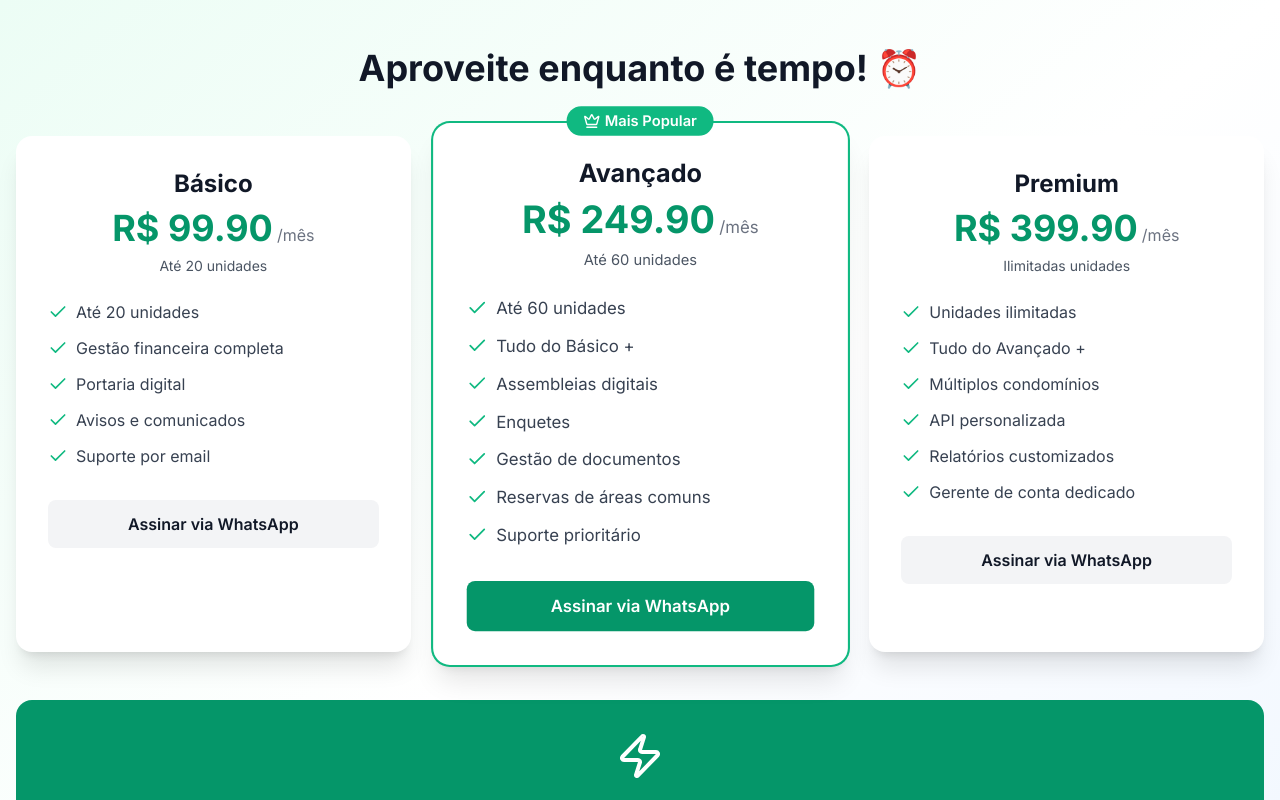
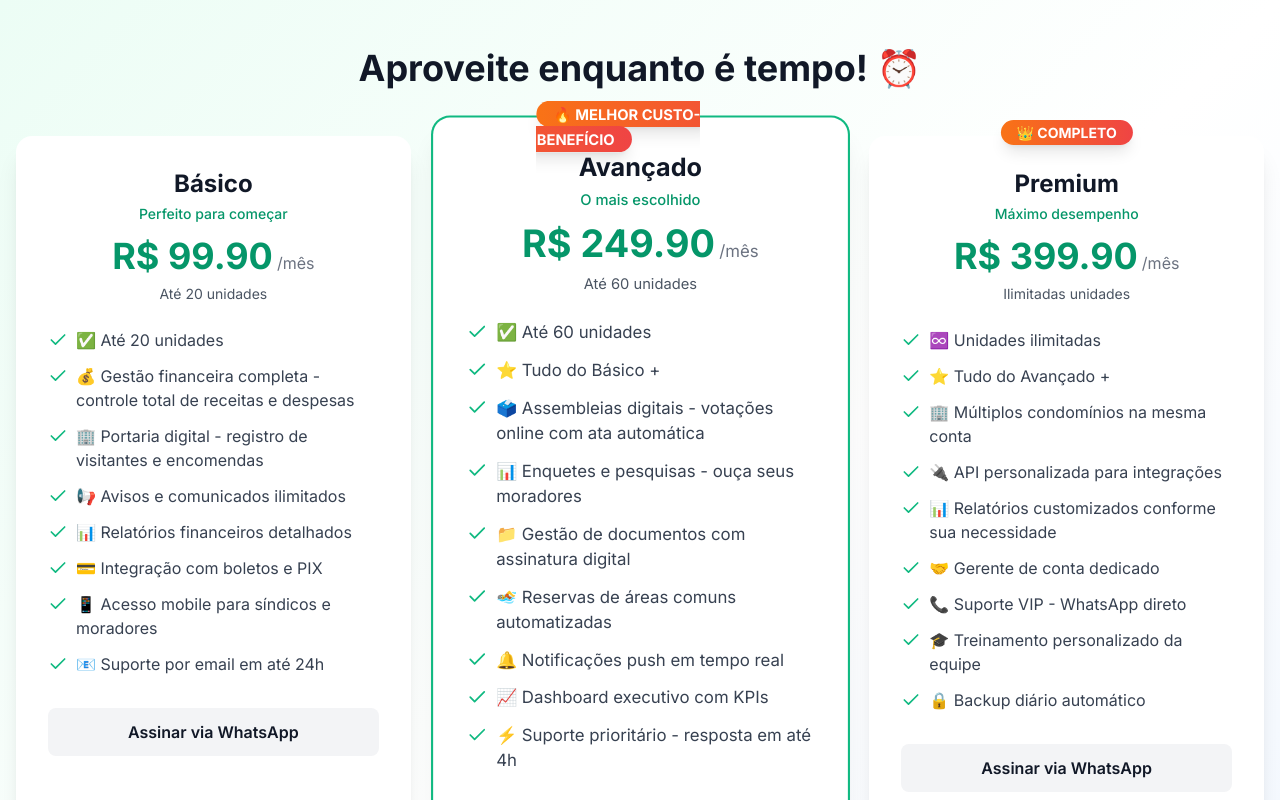
Before and after one commit to robsonodex/condominio-facil, a Next.js app: page /upgrade in a window 1280 px wide. Shown: the top 800 px of the page. Built offline with nearby package versions, Linux system fonts and the light colour scheme; no server answers.

Commit message:
feat: Add persuasive copy to upgrade page
- Added emojis to all features for visual appeal
- Detailed benefit descriptions for each feature
- Added taglines to each plan
- Added special badges (MELHOR CUSTO-BENEFÍCIO, COMPLETO)
- More compelling and sales-focused copy

```diff
--- a/src/app/upgrade/page.tsx
+++ b/src/app/upgrade/page.tsx
@@ -19,12 +19,16 @@ export default function UpgradePage() {
             name: 'Básico',
             price: 99.90,
             units: 20,
+            tagline: 'Perfeito para começar',
             features: [
-                'Até 20 unidades',
-                'Gestão financeira completa',
-                'Portaria digital',
-                'Avisos e comunicados',
-                'Suporte por email'
+                '✅ Até 20 unidades',
+                '💰 Gestão financeira completa - controle total de receitas e despesas',
+                '🏢 Portaria digital - registro de visitantes e encomendas',
+                '📢 Avisos e comunicados ilimitados',
+                '📊 Relatórios financeiros detalhados',
+                '💳 Integração com boletos e PIX',
+                '📱 Acesso mobile para síndicos e moradores',
+                '📧 Suporte por email em até 24h'
             ]
         },
         {
@@ -32,27 +36,36 @@ export default function UpgradePage() {
             price: 249.90,
             units: 60,
             popular: true,
+            tagline: 'O mais escolhido',
+            badge: '🔥 MELHOR CUSTO-BENEFÍCIO',
             features: [
-                'Até 60 unidades',
-                'Tudo do Básico +',
-                'Assembleias digitais',
-                'Enquetes',
-                'Gestão de documentos',
-                'Reservas de áreas comuns',
-                'Suporte prioritário'
+                '✅ Até 60 unidades',
+                '⭐ Tudo do Básico +',
+                '🗳️ Assembleias digitais - votações online com ata automática',
+                '📊 Enquetes e pesquisas - ouça seus moradores',
+                '📁 Gestão de documentos com assinatura digital',
+                '🏊 Reservas de áreas comuns automatizadas',
+                '🔔 Notificações push em tempo real',
+                '📈 Dashboard executivo com KPIs',
+                '⚡ Suporte prioritário - resposta em até 4h'
             ]
         },
         {
             name: 'Premium',
             price: 399.90,
             units: 'Ilimitadas',
+            tagline: 'Máximo desempenho',
+            badge: '👑 COMPLETO',
             features: [
-                'Unidades ilimitadas',
-                'Tudo do Avançado +',
-                'Múltiplos condomínios',
-                'API personalizada',
-                'Relatórios customizados',
-                'Gerente de conta dedicado'
+                '♾️ Unidades ilimitadas',
+                '⭐ Tudo do Avançado +',
+                '🏢 Múltiplos condomínios na mesma conta',
+                '🔌 API personalizada para integrações',
+                '📊 Relatórios customizados conforme sua necessidade',
+                '🤝 Gerente de conta dedicado',
+                '📞 Suporte VIP - WhatsApp direto',
+                '🎓 Treinamento personalizado da equipe',
+                '🔒 Backup diário automático'
             ]
         }
     ];
@@ -91,7 +104,15 @@ export default function UpgradePage() {
                             className={`relative bg-white rounded-2xl shadow-xl p-8 ${plan.popular ? 'ring-2 ring-emerald-500 scale-105' : ''
                                 }`}
                         >
-                            {plan.popular && (
+                            {plan.badge && (
+                                <div className="absolute -top-4 left-1/2 -translate-x-1/2 z-10">
+                                    <span className="bg-gradient-to-r from-orange-500 to-red-500 text-white px-4 py-1 rounded-full text-sm font-bold shadow-lg">
+                                        {plan.badge}
+                                    </span>
+                                </div>
+                            )}
+
+                            {plan.popular && !plan.badge && (
                                 <div className="absolute -top-4 left-1/2 -translate-x-1/2">
                                     <span className="bg-emerald-500 text-white px-4 py-1 rounded-full text-sm font-semibold flex items-center gap-1">
                                         <Crown className="h-4 w-4" />
@@ -101,7 +122,10 @@ export default function UpgradePage() {
                             )}
 
                             <div className="text-center mb-6">
-                                <h3 className="text-2xl font-bold text-gray-900 mb-2">{plan.name}</h3>
+                                <h3 className="text-2xl font-bold text-gray-900 mb-1">{plan.name}</h3>
+                                {plan.tagline && (
+                                    <p className="text-sm text-emerald-600 font-medium mb-3">{plan.tagline}</p>
+                                )}
                                 <div className="flex items-baseline justify-center gap-1">
                                     <span className="text-4xl font-bold text-emerald-600">
                                         R$ {plan.price.toFixed(2)}
```
